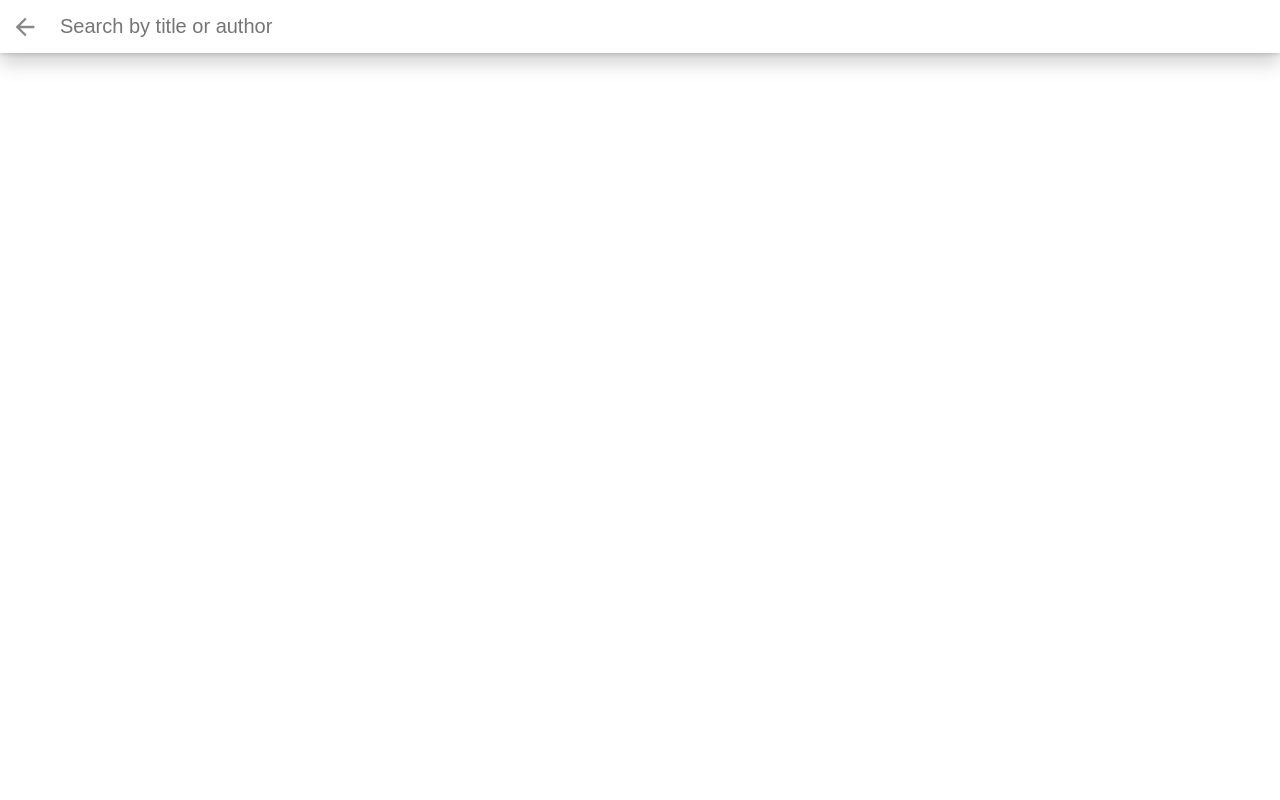
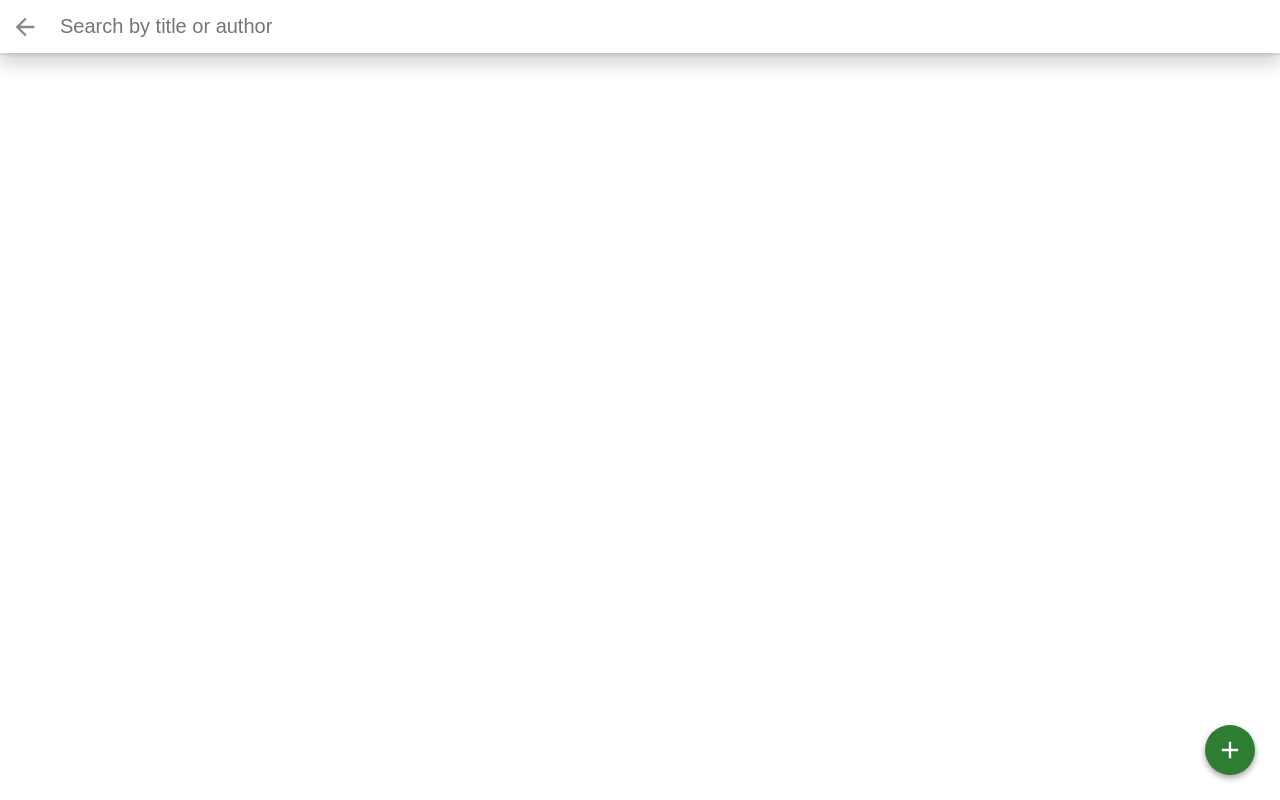
Before and after one commit to the2nhi/udacity-react-myreads, a React (Create React App) app: page /search in a window 1280 px wide. Built offline with nearby package versions, Linux system fonts and the light colour scheme; no server answers.

Commit message:
Onclick on icon routes to /search

```diff
--- a/src/App.css
+++ b/src/App.css
@@ -48,7 +48,10 @@ body, .app {
   right: 25px;
   bottom: 25px;
 }
-.open-search a {
+.open-search {
+  position: fixed;
+  right: 25px;
+  bottom: 25px;
   display: block;
   width: 50px;
   height: 50px;
--- a/src/App.js
+++ b/src/App.js
@@ -1,12 +1,14 @@
 import React, { Component } from 'react';
-import { BrowserRouter, Router, Route } from 'react-router-dom'
+import { BrowserRouter, Link, Router, Route , Switch} from 'react-router-dom'
 import * as BooksAPI from './BooksAPI';
 import ListBooks from './components/ListBooks';
 import SearchBooks from './components/SearchBooks';
 import './App.css';
 
 class BooksApp extends Component {
-  state = {
+  constructor(props) {
+    super(props);
+    this.state = {
       books: [],
       filterBooks: [],
       /**
@@ -17,6 +19,10 @@ class BooksApp extends Component {
        */
       showSearchPage: true
     }
+    this.handleCancelSearch = this.handleCancelSearch.bind(this);
+    this.handleClickSearch = this.handleClickSearch.bind(this);
+    this.handleChangeShelf = this.handleChangeShelf.bind(this);
+  }
 
   componentWillMount() {
     console.log("%cApp.js - componentWillMount ", 'color:hotpink', this.state);
@@ -26,13 +32,14 @@ class BooksApp extends Component {
     })
   }
 
-  filterBooks() {
-
-  }
-
   handleCancelSearch() {
     console.log("%cApp.js handleCancelSearch", 'color:hotpink');
     this.setState({showSearchPage: false});
+  }
+
+  handleClickSearch(){
+    console.log("%chandleClickSearch selected..", 'color:hotpink');
+    // this.setState({ showSearchPage: true });
   }
 
   handleChangeShelf(book, shelf) {
@@ -55,26 +62,32 @@ class BooksApp extends Component {
     console.log("%cApp.js - this.state- ", 'color:hotpink', this.state);
     return (
       <div className="app">
+
       <BrowserRouter>
         <div>
+
+          <Link to="/search">
+            <div className="open-search">
+              <a onClick={() => this.handleClickSearch()}>Add a book</a>
+            </div>
+          </Link>(' ')
+
+        <Switch>
+            <Route exact path='/' render={() => (
+              <ListBooks
+                books={this.state.books}
+                handleChangeShelf={this.handleChangeShelf}
+              />
+            )}
+            />
             <Route exact path='/search' render={() => (
               <SearchBooks
                 showSearchPage={this.state.showSearchPage}
-              handleCancelSearch={this.handleCancelSearch.bind(this)}
+                handleCancelSearch={this.handleCancelSearch}
               />
             )}
             />
-        </div>
-      </BrowserRouter>
-      <BrowserRouter>
-        <div>
-          <Route exact path='/' render={() => (
-            <ListBooks
-              books={this.state.books}
-              handleChangeShelf={this.handleChangeShelf.bind(this)}
-            />
-          )}
-          />
+          </Switch>
           </div>
       </BrowserRouter>
       </div>
--- a/src/components/SearchBooks.js
+++ b/src/components/SearchBooks.js
@@ -23,6 +23,7 @@ class SearchBooks extends Component {
     }
 
     render() {
+        console.log("%cSearchBooks props- ", 'color:magenta', this.props);
         if(!this.props.showSearchPage) {
             return null;
         }
--- /dev/null
+++ b/src/constants.js
@@ -0,0 +1,6 @@
+export const CURRENTLY_READING = "currently_reading";
+export const READ = "read";
+export const WANT_TO_READ = "wantToRead";
+export const CURRENT_READ_SHELF_TITLE = "Currently Reading";
+export const READ_SHELF_TITLE = "Read";
+export const WANT_SHELF_TITLE = "Want to Read";
```
Lines whose indentation alone changed are shown as unchanged.
